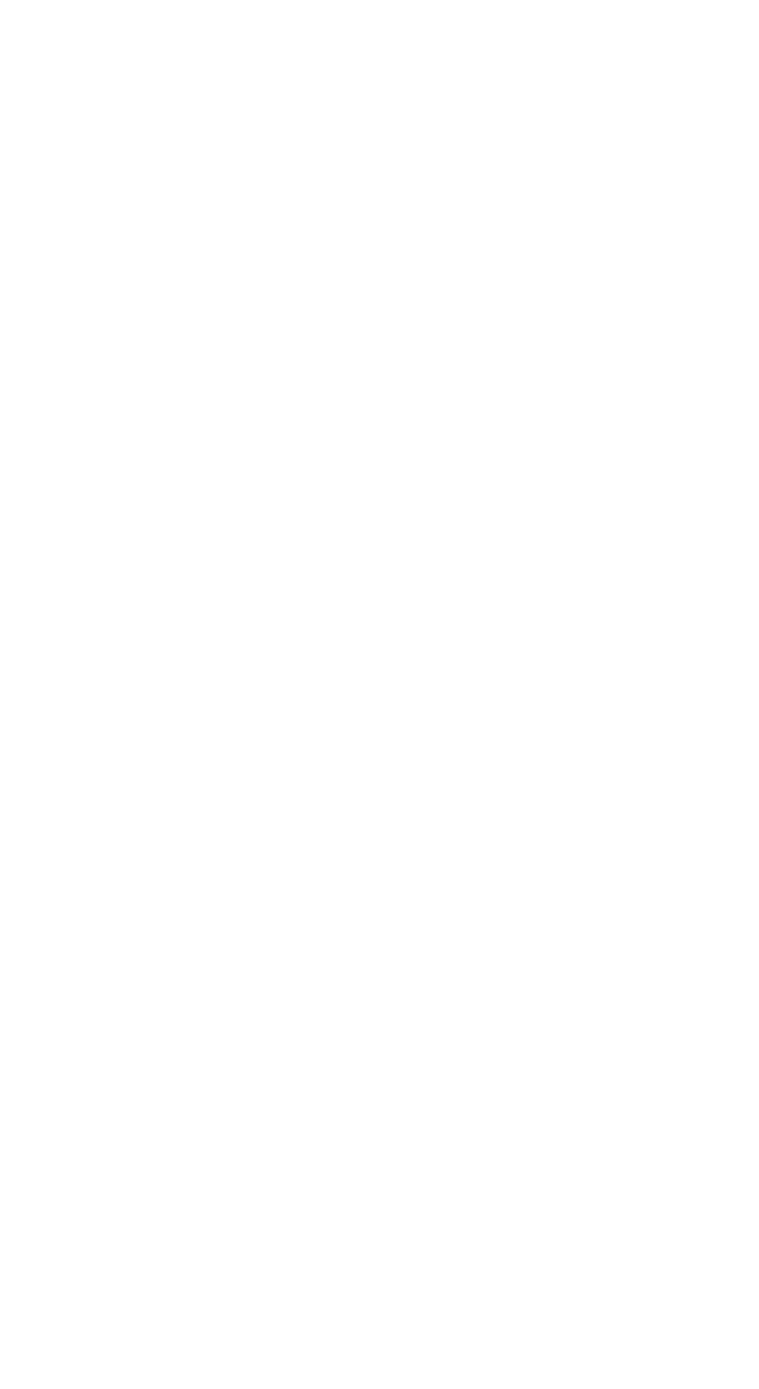
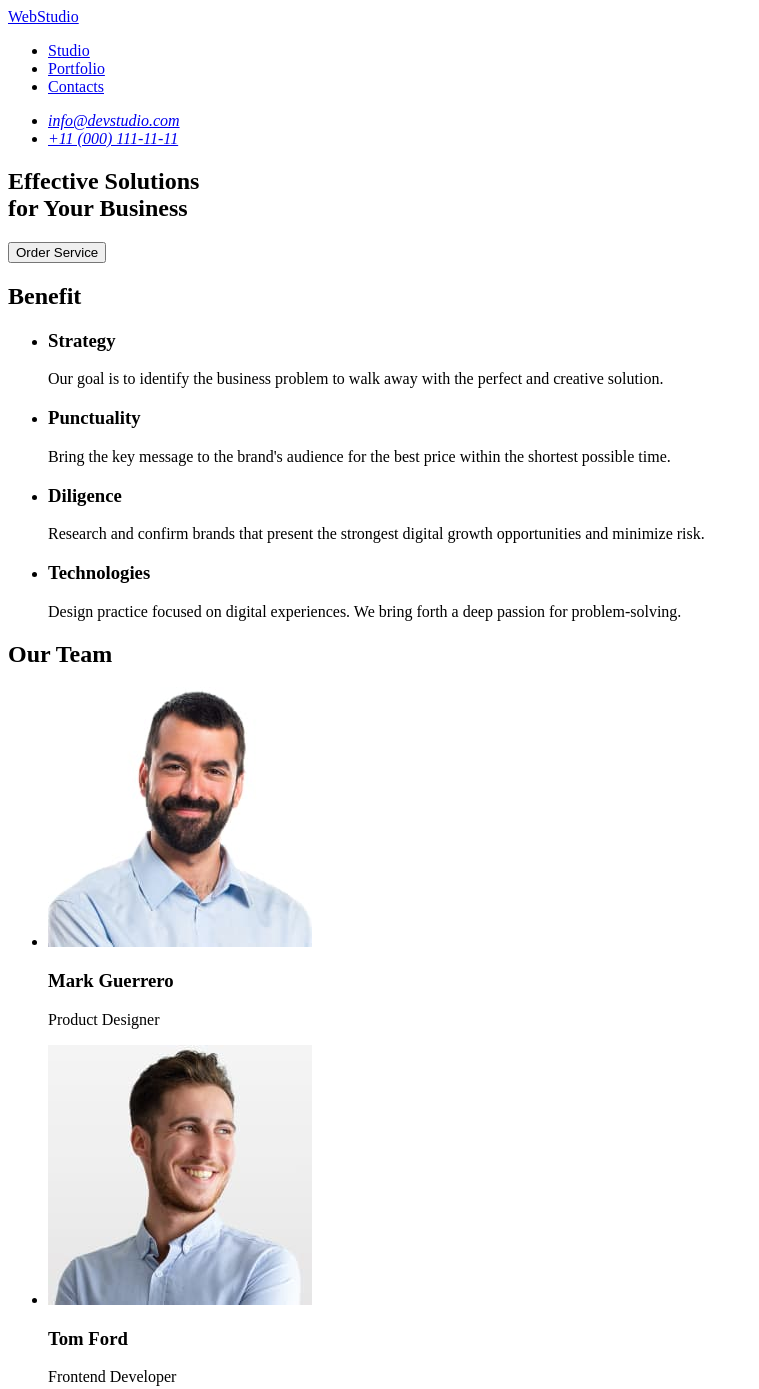
Before and after one commit to Pantera1208/goit-markup-hw-01-02, a plain HTML site: page index.html in a window 1280 px wide. Shown: the top 1389 px of the page, without its empty margins (0-759 px from the left). Before the commit the page ends 800 px from the top, so only its background shows below. Drawn offline with Linux system fonts and the light colour scheme.

Commit message:
add images

```diff
--- a/index.html
+++ b/index.html
@@ -3,9 +3,99 @@
 <head>
     <meta charset="UTF-8">
     <meta name="viewport" content="width=device-width, initial-scale=1.0">
-    <title>Document</title>
+    <title>WebStudio</title>
 </head>
 <body>
-
+    <header>
+        <nav>
+            <a href="./index.html">WebStudio</a>
+            <ul>
+                <li><a href="./index.html">Studio</a></li>
+                <li><a href="./index.html">Portfolio</a></li>
+                <li><a href="./index.html">Contacts</a></li>
+            </ul>
+        </nav>
+        <address>
+            <ul>
+                <li><a href="mailto:info@devstudio.com">info@devstudio.com</a></li>
+                <li><a href="tel:+110001111111">+11 (000) 111-11-11</a></li>
+            </ul>
+        </address>
+    </header>
+    <main>
+        <!--Section1-->
+        <section>
+            <h1>Effective Solutions<br/>for Your Business</h1>
+            <button type="button">Order Service</button>
+        </section>
+        <!--Section2-->
+        <section>
+            <h2>Benefit</h2>
+            <ul>
+                <li>
+                    <h3>Strategy</h3>
+                    <p>Our goal is to identify the business
+                        problem to walk away with the perfect and creative solution. </p>
+                </li>
+                <li>
+                    <h3>Punctuality</h3>
+                    <p>Bring the key message to the brand's audience for the best price within the shortest possible time.</p>
+                </li>
+                <li>
+                    <h3>Diligence</h3>
+                    <p>Research and confirm brands that present the strongest digital growth opportunities and minimize risk.</p>
+                </li>
+                <li>
+                    <h3>Technologies</h3>
+                    <p>Design practice focused on digital experiences. We bring forth a deep passion for problem-solving.</p>
+                </li>
+            </ul>
+        </section>
+        <!--Section3-->
+        <section>
+            <h2>Our Team</h2>
+            <ul>
+                <li>
+                    <img src="./images/img.jpg"
+                    alt="Mark Guerrero"
+                    width="264"
+                    height="260"/>
+                    <h3>Mark Guerrero</h3>
+                    <p>Product Designer</p>
+                </li>
+                <li>
+                    <img src="./images/img2.jpg"
+                     alt="Tom Ford"
+                     width="264"
+                     height="260"/>
+                    <h3>Tom Ford</h3>
+                    <p>Frontend Developer</p>
+                </li>
+                <li>
+                    <img src="./images/img3.jpg"
+                    alt="Camila Garsia"
+                    width="264"
+                    height="260"/>
+                    <h3>Camila Garsia</h3>
+                    <p>Marketing</p>
+                </li>
+                <li>
+                    <img src="./images/img4.jpg"
+                    alt="Daniel Wilson"
+                    width="264"
+                    height="260"/>
+                    <h3>Daniel Wilson</h3>
+                    <p>UI Designer</p>
+                </li>
+            </ul>
+        </section>
+    </main>
+    <footer>
+        <a href="./index.html">WebStudio</a>
+      <p>
+        Increase the flow of customers and sales for your business with digital
+        marketing & growth solutions.
+      </p>
+    </footer>
 </body>
 </html>
```
Also changed, not shown: images/img.jpg (added), images/img2.jpg (added), images/img3.jpg (added), images/img4.jpg (added).
